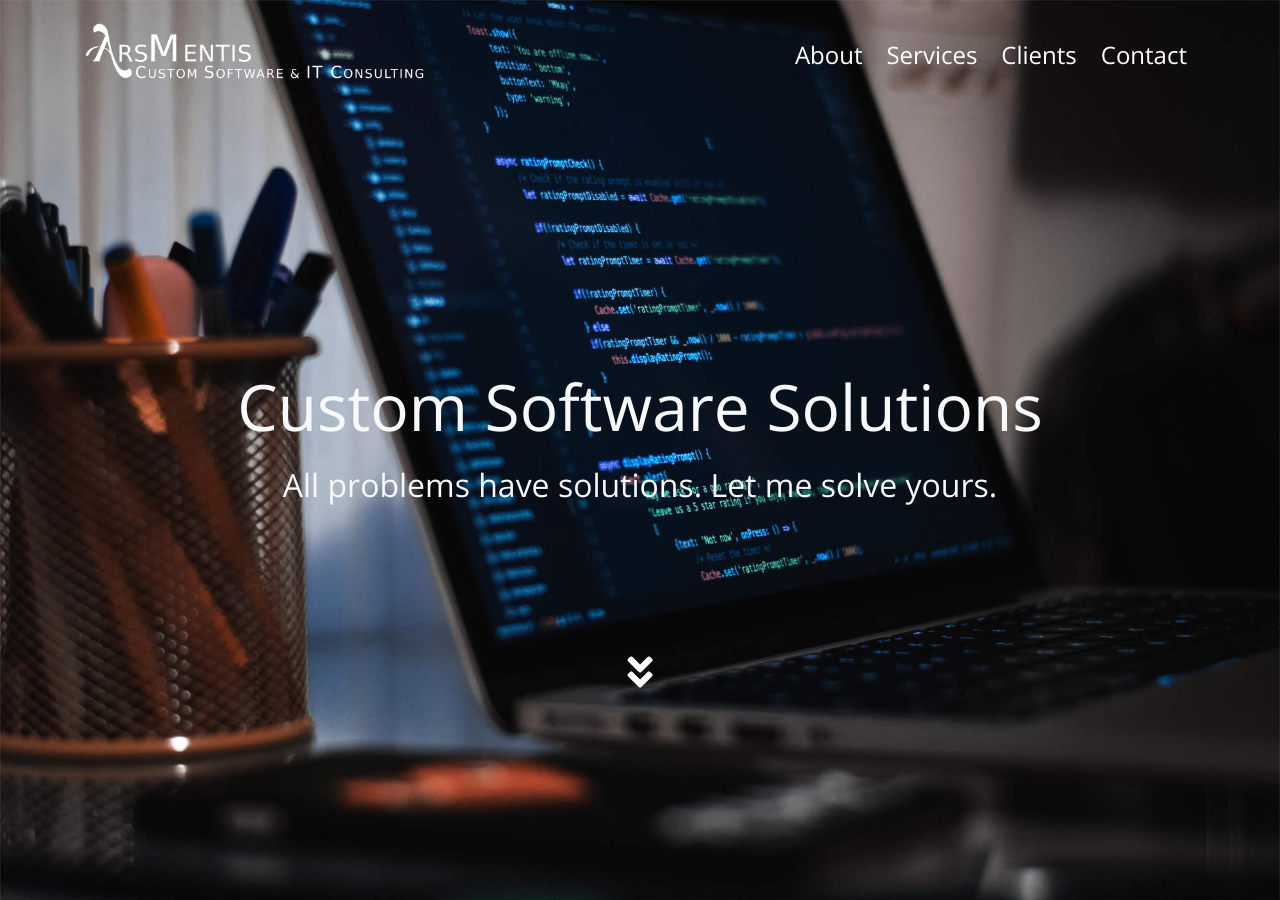
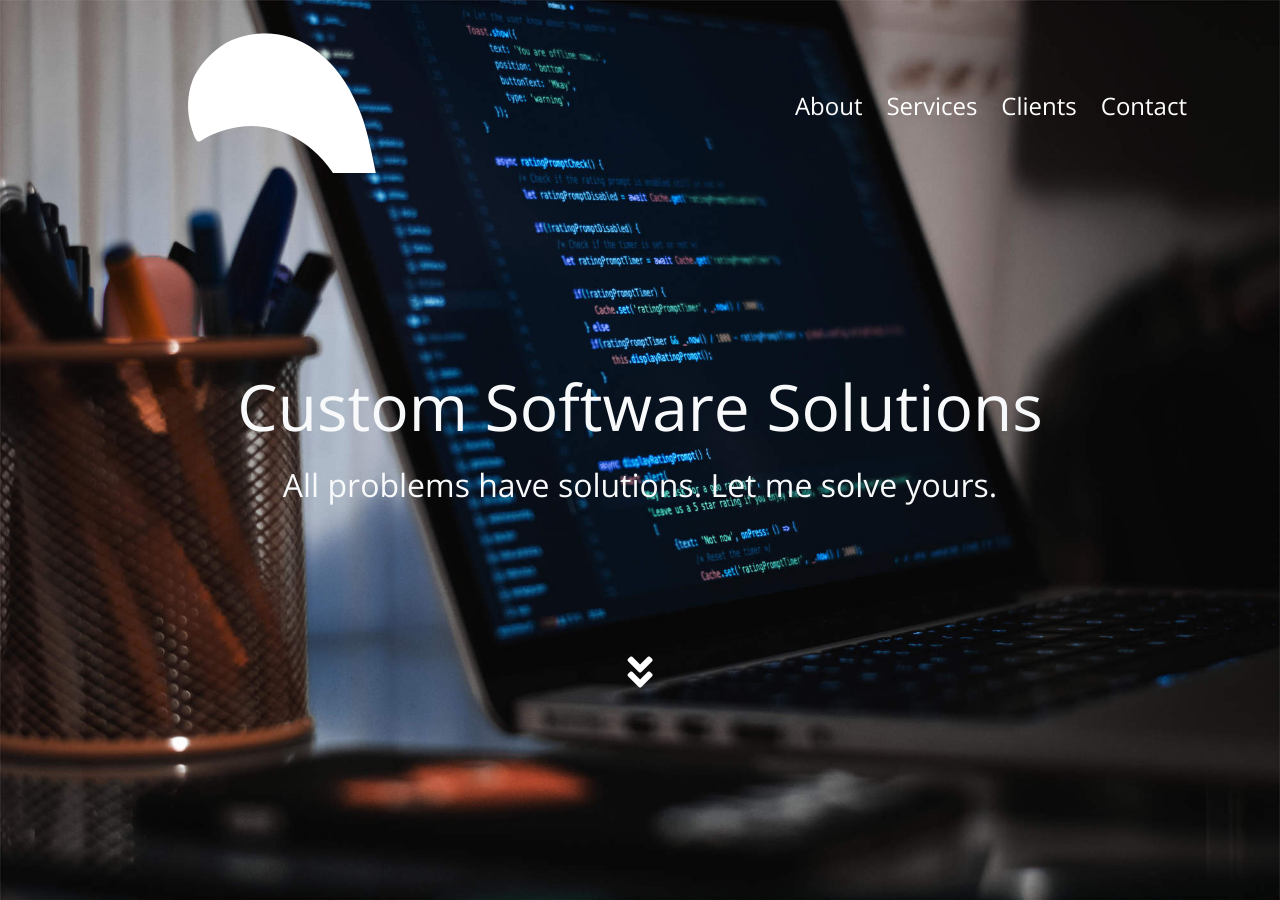
Before and after one commit to arsmentis/arsmentis-site, a Jekyll site: the page built from index.md, in a window 1280 px wide and 900 px high. Built offline with Jekyll 4.4.1, drawn with Linux system fonts in a browser that asks for light colours; some web fonts are replaced.

Commit message:
Closes #14: SVG must be added as an object not img

```diff
--- a/_includes/header.html
+++ b/_includes/header.html
@@ -1,17 +1,13 @@
 <nav class="navbar navbar-dark fixed-top bg-transparent navbar-expand-md">
   <div class="container">
-    <a class="navbar-brand w-75" href="{{ '/' | relative_url }}"
-      ><img src="{{ '/img/logo.png' | relative_url }}" class="img-fluid logo"
-    /></a>
-    <button
-      class="navbar-toggler"
-      type="button"
-      data-toggle="collapse"
-      data-target="#navbarCollapse"
-      aria-controls="navbarCollapse"
-      aria-expanded="false"
-      aria-label="Toggle navigation"
-    >
+    <a class="navbar-brand w-75" href="{{ '/' | relative_url }}">
+      <object data="{{ '/img/logo.png' | relative_url }}" type="image/svg+xml" width="100%" class="img-fluid logo">
+        <!--Fallback-->
+        <img src="{{ '/img/logo.png' | relative_url }}" class="img-fluid logo" />
+      </object>
+    </a>
+    <button class="navbar-toggler" type="button" data-toggle="collapse" data-target="#navbarCollapse"
+      aria-controls="navbarCollapse" aria-expanded="false" aria-label="Toggle navigation">
       <span class="navbar-toggler-icon"></span>
     </button>
 
@@ -21,9 +17,7 @@
         in sorted_pages %} {% if node.url == '/' %} {% continue %} {% endif %}
         {% if node.order %}
         <li class="nav-item">
-          <a class="nav-link mt-2 pl-md-3" href="{{ node.url | relative_url }}"
-            >{{node.title}}</a
-          >
+          <a class="nav-link mt-2 pl-md-3" href="{{ node.url | relative_url }}">{{node.title}}</a>
         </li>
         {% endif %} {% endfor %}
       </ul>
```
